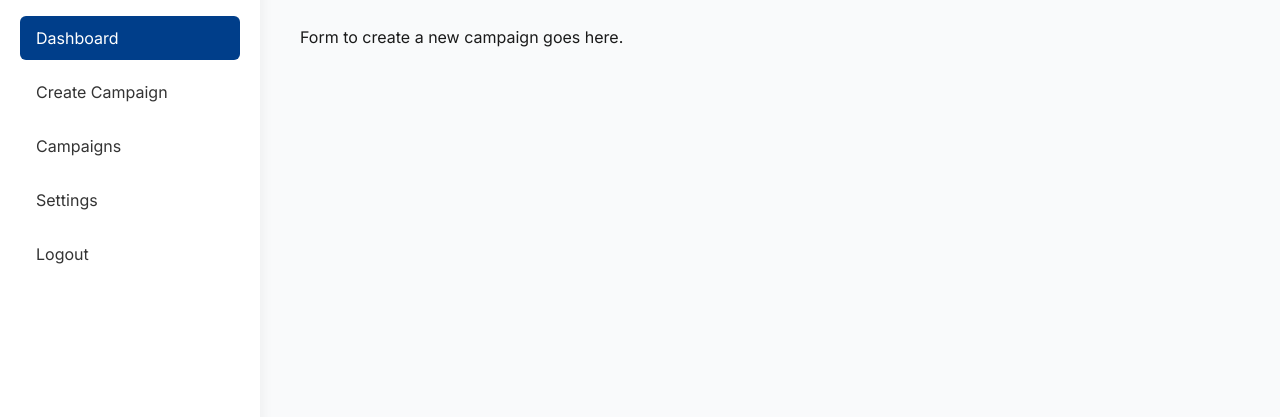
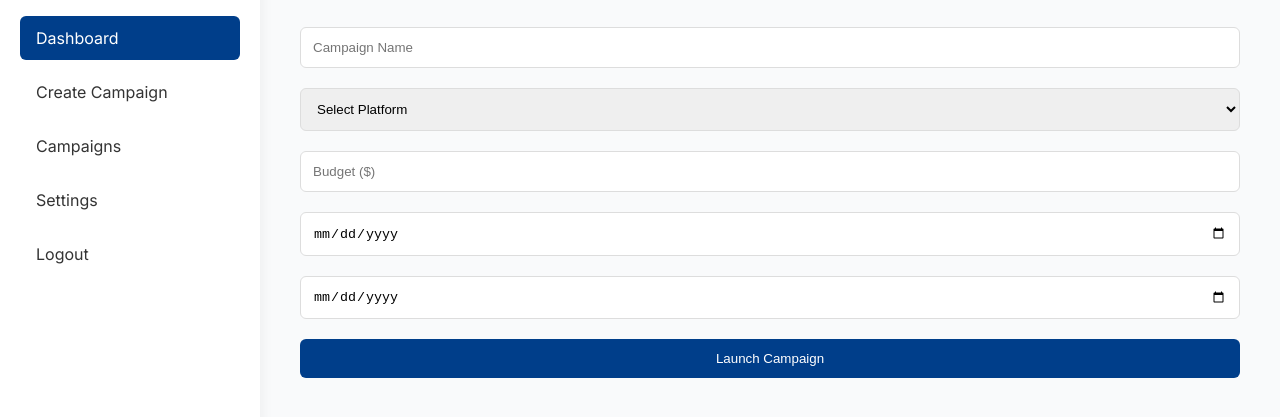
Before and after one commit to AgalyaRajendran/autoadpilot-landing, a plain HTML site: page create-campaign.html in a window 1280 px wide. Shown: the part 103-520 px from the top of the page. Drawn offline with Linux system fonts and the light colour scheme; sample sign-in values are in the browser's storage.

```diff
--- a/create-campaign.html
+++ b/create-campaign.html
@@ -23,6 +23,9 @@
     th, td { padding: 15px 20px; text-align: left; }
     th { background: #003e8a; color: white; }
     tr:nth-child(even) { background: #f1f5f9; }
+    input, select, button { padding: 12px; margin-bottom: 20px; width: 100%; box-sizing: border-box; border-radius: 6px; border: 1px solid #ddd; }
+    button { background: #003e8a; color: white; border: none; cursor: pointer; }
+    button:hover { background: #002e6b; }
     @media (max-width: 600px) { .kpis { flex-direction: column; } }
   </style>
 </head>
@@ -49,7 +52,7 @@
 </div>
 
 <div class="content">
-  <h1>Create Campaign</h1><p>Form to create a new campaign goes here.</p>
+  <h1>Create Campaign</h1><form><input type='text' placeholder='Campaign Name'><select><option>Select Platform</option><option>Facebook</option><option>Google</option><option>Instagram</option></select><input type='number' placeholder='Budget ($)'><input type='date'><input type='date'><button type='submit'>Launch Campaign</button></form>
 </div>
 </body>
 </html>
```
Also changed, not shown: campaigns.html (+4 -1 lines), dashboard.html (+3 -0 lines), settings.html (+4 -1 lines).
